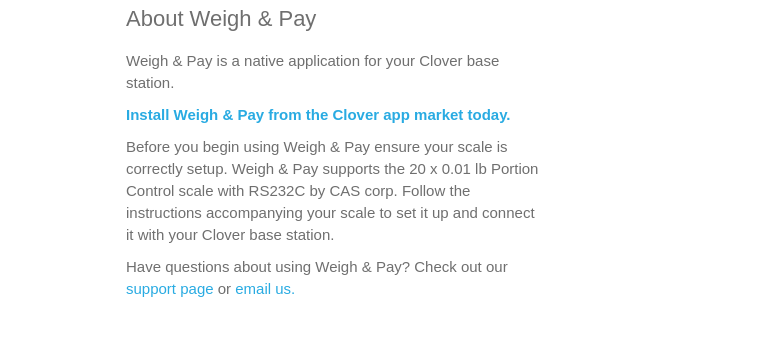
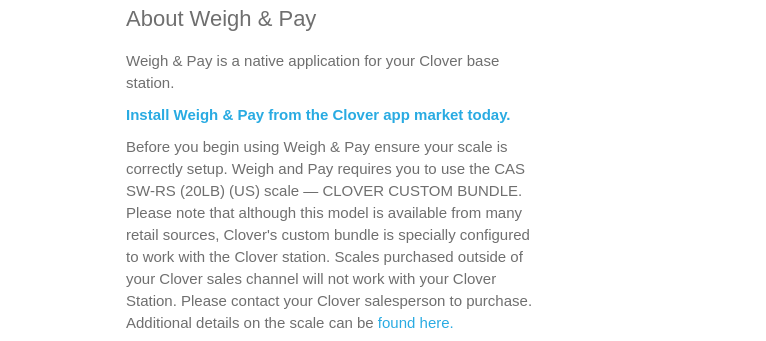
Before and after one commit to mutualmobile/clover.mutualmobile.com, a plain HTML site: page weigh-pay.html in a window 1280 px wide. Shown: the part 681-1022 px from the top of the page, 514-1280 px from the left. Drawn offline with Linux system fonts and the light colour scheme.

Commit message:
Added new text

```diff
--- a/weigh-pay.html
+++ b/weigh-pay.html
@@ -2,7 +2,7 @@
 <html lang="en">
   <head>
     <meta charset="utf-8">
-    <title>Weigh &amp;amp; Pay</title>
+    <title>Weigh &amp; Pay</title>
     <link href='css/main.css' rel='stylesheet' type='text/css'>
     <meta name="viewport" content="width=device-width, initial-scale=1">
     <meta name="robots" content="noindex, nofollow">
@@ -42,8 +42,10 @@
                     <strong>Install Weigh &amp; Pay from the Clover app market today.</strong>
                   </a>
                 </p>
-                <p>Before you begin using Weigh &amp; Pay ensure your scale is correctly setup. Weigh &amp; Pay supports the 20 x 0.01 lb Portion Control scale with RS232C by CAS corp. Follow the instructions accompanying your scale to set it up and connect
-                  it with your Clover base station.</p>
+                <p>Before you begin using Weigh &amp; Pay ensure your scale is correctly setup. Weigh and Pay requires you to use the CAS SW-RS (20LB) (US) scale — CLOVER CUSTOM BUNDLE. Please note that although this model is available from many retail sources,
+                  Clover's custom bundle is specially configured to work with the Clover station. Scales purchased outside of your Clover sales channel will not work with your Clover Station. Please contact your Clover salesperson to purchase. Additional
+                  details on the scale can be <a href="https://www.clover.com/pos-hardware/accessories" target="_blank">found here.</a>
+                </p>
                 <p>Have questions about using Weigh &amp; Pay? Check out our <a href="support.html#weighandpay">support page</a> or <a href="mailto:weighandpay@mutualmobile.com">email us.</a>
                 </p>
               </div>
```
Also changed, not shown: support.html (+4 -3 lines).
